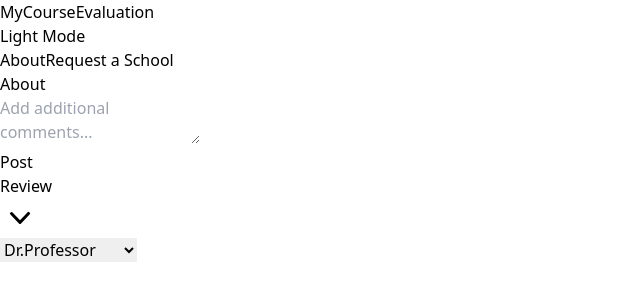
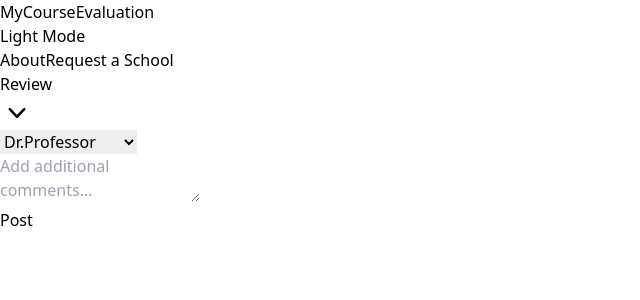
Before and after one commit to chrisj117/CS-472-GROUP-2-PROJECT, a React (Vite) app in the folder web/: page /about in a window 1280 px wide. Shown: the top 300 px of the page, without its empty margins (0-640 px from the left). Built offline with nearby package versions, Linux system fonts and the light colour scheme.

Commit message:
tag changes and rough positioning

```diff
--- a/web/src/pages/About.jsx
+++ b/web/src/pages/About.jsx
@@ -1,12 +1,34 @@
 const About = () => {
   return (
     //<div>About</div>
-    <div>About
+    <div>
 
-      <div>
+      <div className="flex flex-col h-screen justify-between py-4">
+        {/* Top of screen (below nav bar) */}
+        <div className="flex justify-between items-center px-4">
+          {/* Review button */}
+          <a href="#" className="rounded-lg bg-blue-500 hover:bg-blue-600 px-5 py-3 text-md font-medium text-white transition focus:outline-none focus:ring">
+            Review
+          </a>
+
+          {/* Professor dropdown */}
+          <div className="relative inline-flex self-center">
+            {/* svg dropdown arrow */}
+            <svg className="bg-white absolute top-0 right-0 m-2 pointer-events-none p-2 rounded" width="34px" height="34px" viewBox="0 0 20 20">
+              <path fill-rule="evenodd" d="M5.23 7.21a.75.75 0 011.06.02L10 11.168l3.71-3.938a.75.75 0 111.08 1.04l-4.25 4.5a.75.75 0 01-1.08 0l-4.25-4.5a.75.75 0 01.02-1.06z" clip-rule="evenodd" />
+            </svg>
+
+            {/* Professor list*/}
+            <select className="text-xl font-semibold rounded border-2 border-blue-500 h-12 w-45 pl-5 pr-10 bg-white appearance-none">
+              <option>Dr.Professor</option>
+              <option>Dr.Example</option>
+              <option>Dr.LoremIpsum</option>
+            </select>
+          </div>
+        </div>
 
         {/* Additional comment box + post button */}
-        <div className="flex justify-center items-center w-full min-h-screen">
+        <div className="flex justify-center w-full pb-40">
           <div>
             <textarea placeholder="Add additional comments..." className="p-2 focus:outline-1 focus:outline-blue-500 border-[0.1px] resize-none h-[120px] border-[#9EA5B1] rounded-md w-[60vw]"></textarea>
             <div className="flex justify-end">
@@ -14,29 +36,6 @@ const About = () => {
             </div>
           </div>
         </div>
-
-        {/* Review button */}
-        <div className="flex justify-center items-center w-full min-h-screen">
-          <a href="#" className="rounded-lg bg-blue-500 hover:bg-blue-600 px-5 py-3 text-md font-medium text-white transition focus:outline-none focus:ring">
-            Review
-          </a>
-        </div>
-
-        {/* Professor dropdown */}
-        <div className="flex justify-center items-center w-full min-h-screen">
-          <div className="relative inline-flex self-center">
-            <svg className="bg-white absolute top-0 right-0 m-2 pointer-events-none p-2 rounded" width="40px" height="40px" viewBox="0 0 20 20">
-              <path fill-rule="evenodd" d="M5.23 7.21a.75.75 0 011.06.02L10 11.168l3.71-3.938a.75.75 0 111.08 1.04l-4.25 4.5a.75.75 0 01-1.08 0l-4.25-4.5a.75.75 0 01.02-1.06z" clip-rule="evenodd" />
-            </svg>
-
-            <select className="text-2xl font-semibold rounded border-2 border-blue-500 h-14 w-60 pl-5 pr-10 bg-white appearance-none">
-              <option>Dr.Professor</option>
-              <option>Dr.Example</option>
-              <option>Dr.LoremIpsum</option>
-            </select>
-          </div>
-        </div>
-
       </div>
 
     </div>
```
